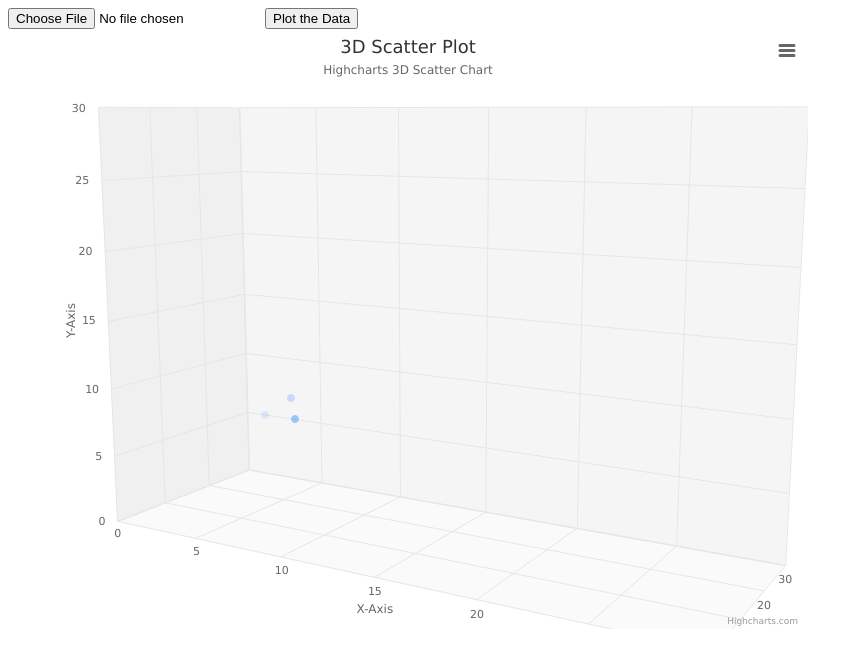
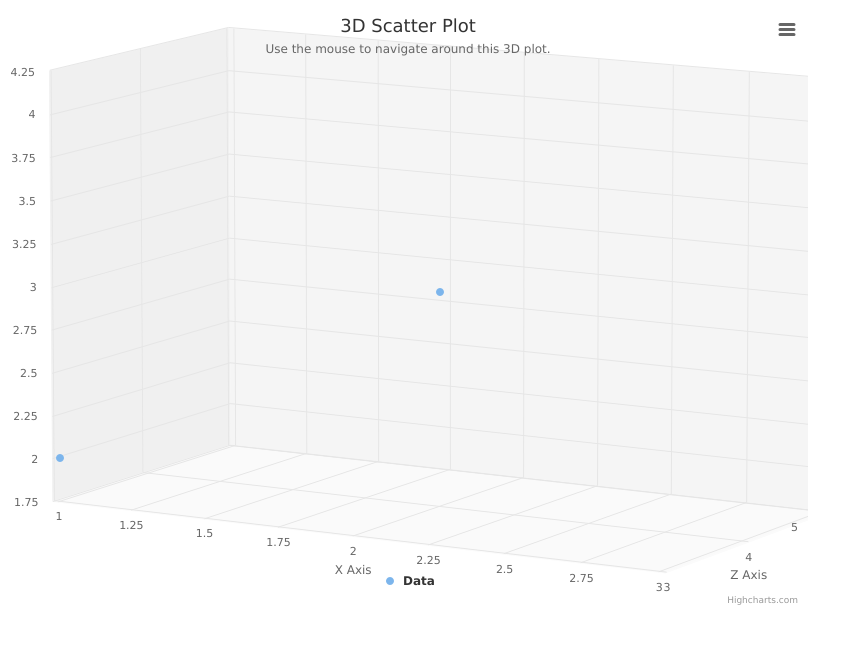
Before and after one commit to NyahMeow/NyahMeow.github.io, a plain HTML site: page index.html in a window 1280 px wide. Shown: the whole page, without its empty margins (0-863 px from the left). Drawn offline with nearby package versions, Linux system fonts and the light colour scheme.

Commit message:
Update index.html

```diff
--- a/index.html
+++ b/index.html
@@ -6,10 +6,6 @@
     <title>3D Scatter Plot</title>
 </head>
 <body>
-    <div id="controls">
-        <input type="file" id="fileInput" accept=".xlsx, .xls" />
-        <button id="analyzeButton">Plot the Data</button>
-    </div>
     <div id="container" style="height: 600px; width: 800px;"></div>
 
     <script src="https://code.highcharts.com/highcharts.js"></script>
@@ -17,7 +13,83 @@
     <script src="https://code.highcharts.com/modules/exporting.js"></script>
     <script src="https://code.highcharts.com/modules/export-data.js"></script>
     <script src="https://code.highcharts.com/modules/accessibility.js"></script>
-    <script src="https://cdnjs.cloudflare.com/ajax/libs/xlsx/0.17.0/xlsx.full.min.js"></script>
-    <script src="app.js"></script>
+    <script>
+        document.addEventListener('DOMContentLoaded', function() {
+            const dataArray = [
+                { x: 1, y: 2, z: 3, name: 'Point 1' },
+                { x: 2, y: 3, z: 4, name: 'Point 2' },
+                { x: 3, y: 4, z: 5, name: 'Point 3' }
+            ];
+
+            console.log('Data Array:', dataArray); // Logging the data array
+
+            Highcharts.chart('container', {
+                chart: {
+                    type: 'scatter3d',
+                    options3d: {
+                        enabled: true,
+                        alpha: 10,
+                        beta: 30,
+                        depth: 350,
+                        viewDistance: 25,
+                        fitToPlot: false,
+                        frame: {
+                            bottom: { size: 1, color: 'rgba(0,0,0,0.02)' },
+                            back: { size: 1, color: 'rgba(0,0,0,0.04)' },
+                            side: { size: 1, color: 'rgba(0,0,0,0.06)' }
+                        }
+                    }
+                },
+                title: {
+                    text: '3D Scatter Plot'
+                },
+                subtitle: {
+                    text: 'Use the mouse to navigate around this 3D plot.'
+                },
+                plotOptions: {
+                    scatter: {
+                        width: 10,
+                        height: 10,
+                        depth: 10,
+                        dataLabels: {
+                            enabled: true,
+                            format: '{point.name}',
+                            style: {
+                                fontSize: '12px',
+                                color: 'black',
+                                textOutline: 'none'
+                            }
+                        }
+                    }
+                },
+                xAxis: {
+                    title: {
+                        text: 'X Axis'
+                    }
+                },
+                yAxis: {
+                    title: {
+                        text: 'Y Axis'
+                    }
+                },
+                zAxis: {
+                    title: {
+                        text: 'Z Axis'
+                    }
+                },
+                series: [{
+                    name: 'Data',
+                    data: dataArray.map(point => ({
+                        x: point.x,
+                        y: point.y,
+                        z: point.z,
+                        name: point.name
+                    }))
+                }]
+            });
+
+            console.log('Chart Initialized');
+        });
+    </script>
 </body>
 </html>
```
